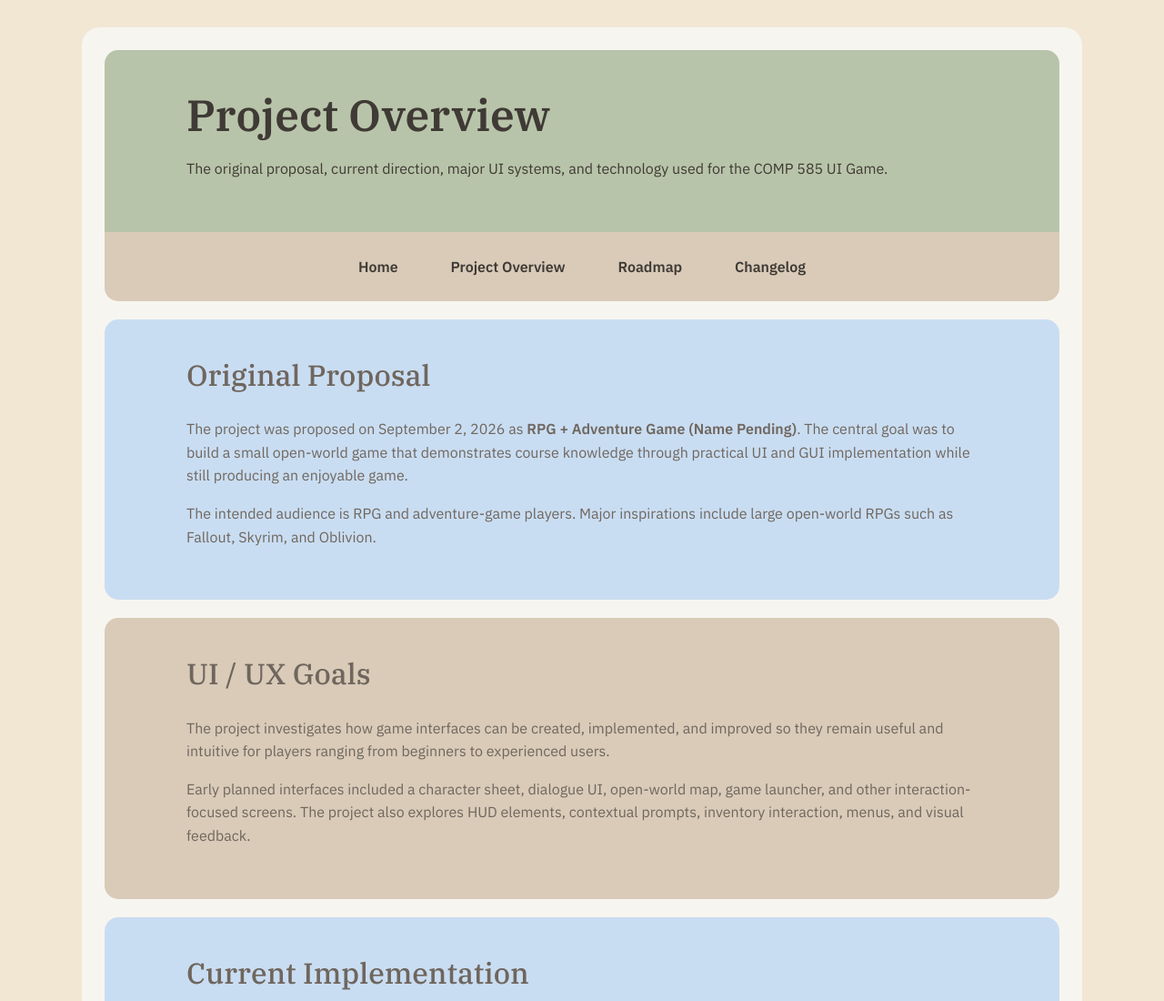
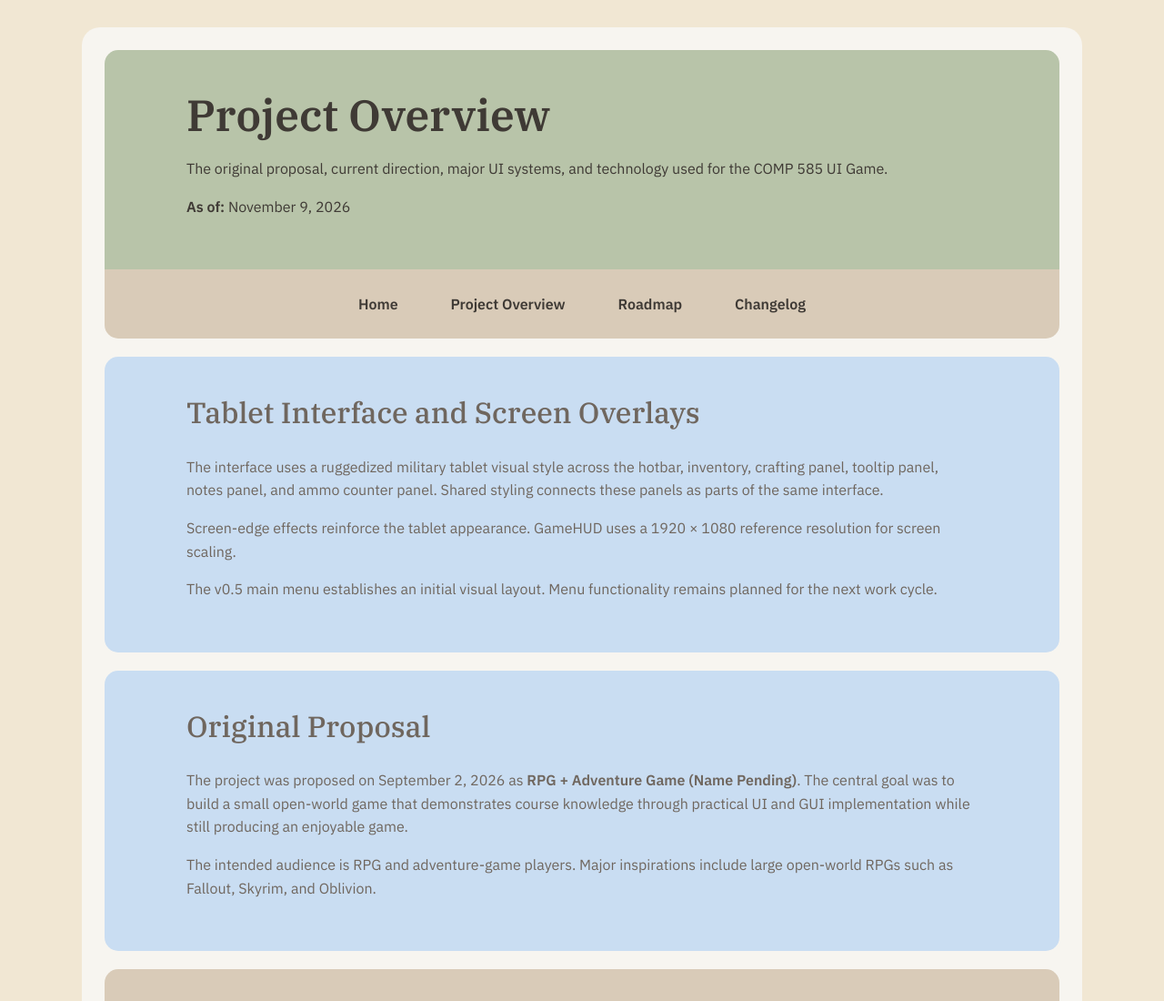
Before and after one commit to tklassy/Comp585UIGameWebpage, a plain HTML site: page project.html in a window 1280 px wide. Shown: the top 1100 px of the page at 91% size. Drawn offline with Linux system fonts and the light colour scheme.

Commit message:
Publish November 9 UI updates, contributor credits, dates, and dropdown fixes

```diff
--- a/project.html
+++ b/project.html
@@ -21,6 +21,7 @@
             The original proposal, current direction, major UI systems, and
             technology used for the COMP 585 UI Game.
           </p>
+          <p class="as-of-date"><strong>As of:</strong> November 9, 2026</p>
         </div>
       </header>
 
@@ -32,6 +33,14 @@
       </nav>
 
       <main>
+        <section class="project-section">
+          <div class="content-wrap">
+            <h2>Tablet Interface and Screen Overlays</h2>
+            <p>The interface uses a ruggedized military tablet visual style across the hotbar, inventory, crafting panel, tooltip panel, notes panel, and ammo counter panel. Shared styling connects these panels as parts of the same interface.</p>
+            <p>Screen-edge effects reinforce the tablet appearance. GameHUD uses a 1920 × 1080 reference resolution for screen scaling.</p>
+            <p>The v0.5 main menu establishes an initial visual layout. Menu functionality remains planned for the next work cycle.</p>
+          </div>
+        </section>
         <section class="project-section">
           <div class="content-wrap">
             <h2>Original Proposal</h2>
```
